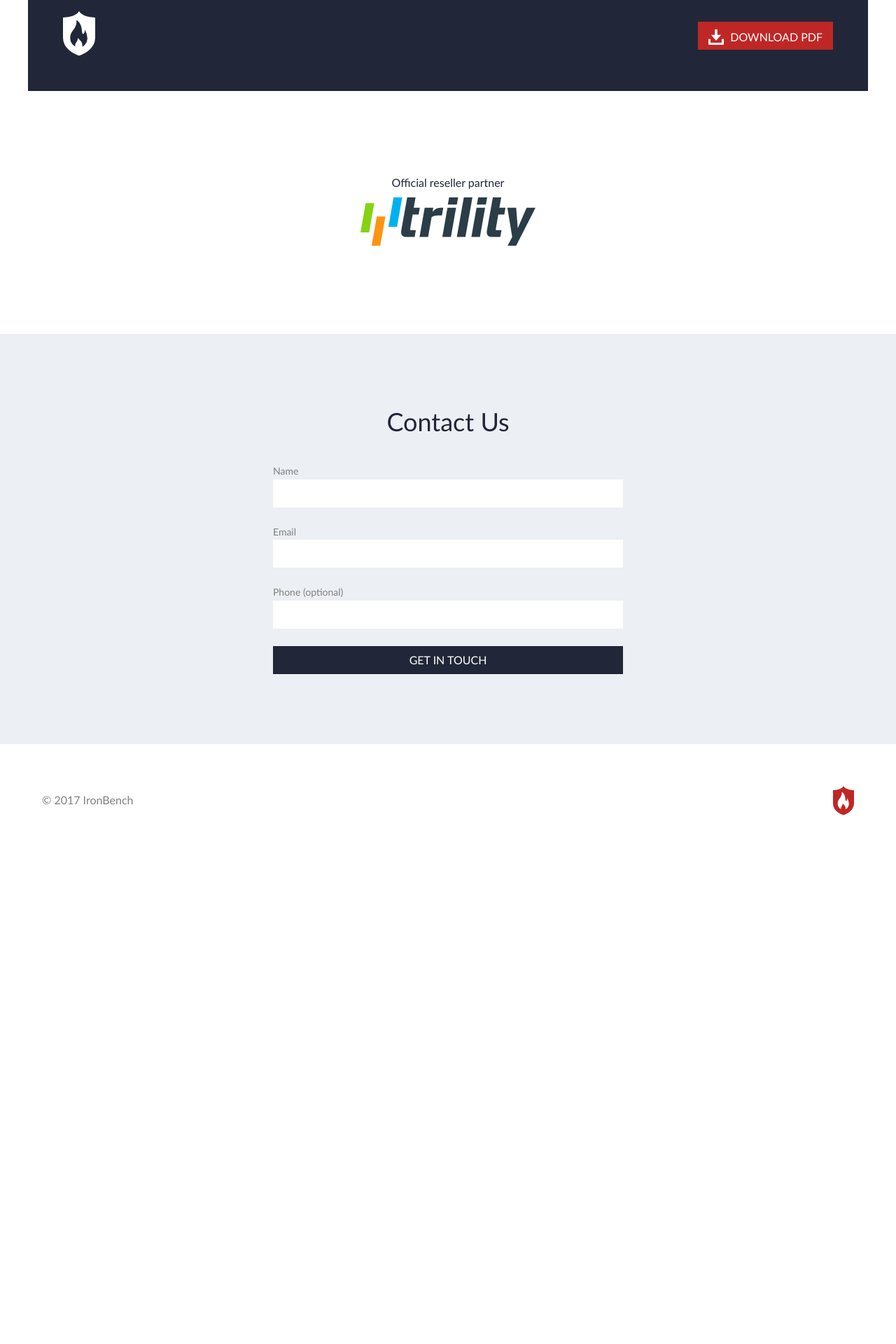
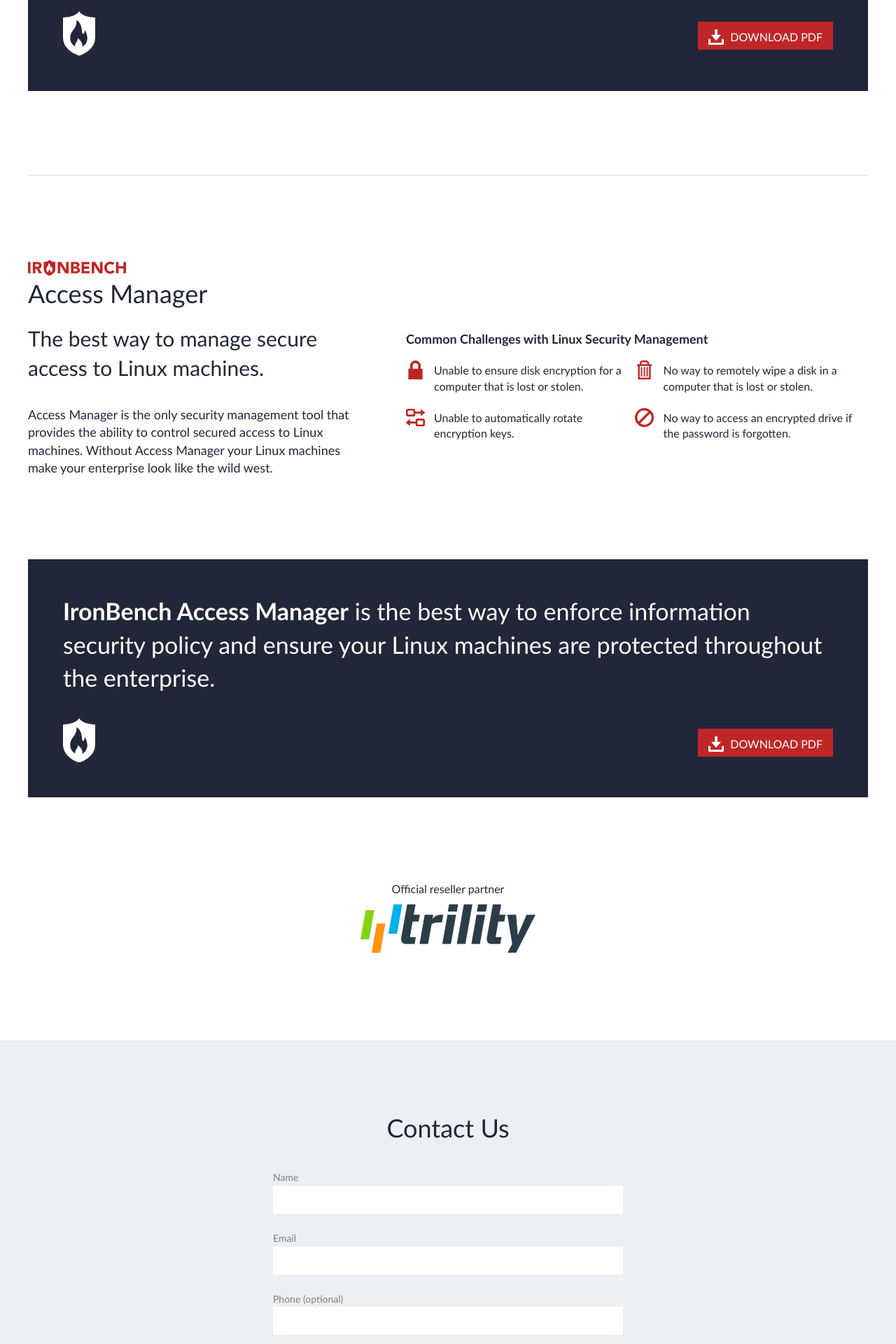
Before and after one commit to ironbench/ironbench.github.io, a Jekyll site: the page built from index.html, in a window 1280 px wide. Shown: the part 1241-3161 px from the top of the page at 70% size. Built offline with Jekyll 4.4.1, drawn with Linux system fonts in a browser that asks for light colours; before the commit the page ends 2465 px from its top, so only the background shows below that.

Commit message:
added content for access manager

```diff
--- /dev/null
+++ b/_includes/content/products/access-manager.html
@@ -0,0 +1,55 @@
+<div class="product">
+  <div class="wrapper">
+    <svg class="product__logo" xmlns="http://www.w3.org/2000/svg" viewBox="0 0 280 45.973">
+      <use xlink:href="#ironbench-logo"></use>
+    </svg>
+    <div class="product__desc">
+      <h2>Access Manager</h2>
+      <h3>The best way to manage secure access to Linux machines.</h3>
+      <p>Access Manager is the only security management tool that provides the ability to control secured access to Linux machines. Without Access Manager your Linux machines make your enterprise look like the wild west.</p>
+    </div>
+    <div class="product__info">
+      <h4>Common Challenges with Linux Security Management</h4>
+      <ul class="icon-list">
+        <li class="icon-list__item">
+          <svg class="ui-icon icon-list__icon" xmlns="http://www.w3.org/2000/svg" viewBox="0 0 36 36">
+            <use xlink:href="#icon-lock"></use>
+          </svg>
+          Unable to ensure disk encryption for a computer that is lost or stolen.
+        </li>
+        <li class="icon-list__item">
+          <svg class="ui-icon icon-list__icon" xmlns="http://www.w3.org/2000/svg" viewBox="0 0 36 36">
+            <use xlink:href="#icon-trash"></use>
+          </svg>
+          No way to remotely wipe a disk in a computer that is lost or stolen.
+        </li>
+        <li class="icon-list__item">
+          <svg class="ui-icon icon-list__icon" xmlns="http://www.w3.org/2000/svg" viewBox="0 0 36 36">
+            <use xlink:href="#icon-rotate"></use>
+          </svg>
+          Unable to automatically rotate encryption keys.
+        </li>
+        <li class="icon-list__item">
+          <svg class="ui-icon icon-list__icon" xmlns="http://www.w3.org/2000/svg" viewBox="0 0 36 36">
+            <use xlink:href="#icon-no"></use>
+          </svg>
+          No way to access an encrypted drive if the password is forgotten.
+        </li>
+      </ul>
+    </div>
+  </div>
+  <div class="product__callout wrapper">
+    <div class="callout">
+      <p><strong>IronBench Access Manager</strong> is the best way to enforce information security policy and ensure your Linux machines are protected throughout the enterprise.</p>
+      <svg class="callout__icon" xmlns="http://www.w3.org/2000/svg" viewBox="0 0 46 63.633">
+        <use xlink:href="#icon-shield"></use>
+      </svg>
+      <a class="callout__btn btn btn--icon" href="#">
+        <svg class="btn__icon ui-icon" xmlns="http://www.w3.org/2000/svg" viewBox="0 0 36 36">
+          <use xlink:href="#icon-download"></use>
+        </svg>
+        <span class="btn__text">Download PDF</span>
+      </a>
+    </div>
+  </div>
+</div>
--- a/_includes/svg.html
+++ b/_includes/svg.html
@@ -54,4 +54,26 @@
     <path d="M31 22.5V31H5v-8.5H0v11A2.5 2.5 0 0 0 2.5 36h31a2.5 2.5 0 0 0 2.5-2.5v-11z"/>
   </symbol>
 
+  <symbol id="icon-trash" viewBox="0 0 36 36">
+    <title>
+      trash icon
+    </title>
+    <path d="M32.627 9.58L31.27 7.56a1.637 1.637 0 0 0-1.207-.642H26.91V4.17a2.148 2.148 0 0 0-.547-1.32L24.06.55A2.14 2.14 0 0 0 22.74 0h-9.524A2.133 2.133 0 0 0 11.9.55L9.763 2.682A2.152 2.152 0 0 0 9.217 4v2.918h-3.29a1.632 1.632 0 0 0-1.2.642L3.37 9.567c-.235.353-.082.642.343.642h2.28v25.016a.776.776 0 0 0 .77.774h22.628a.778.778 0 0 0 .774-.774v-25h2.117c.426 0 .58-.29.343-.645m-20.19-2.834v-1.41a2.167 2.167 0 0 1 .546-1.32l.25-.246a2.15 2.15 0 0 1 1.316-.548h6.856a2.155 2.155 0 0 1 1.32.548l.414.412a2.167 2.167 0 0 1 .546 1.318v1.246a.817.817 0 0 1-.02.172H12.458a.817.817 0 0 1-.022-.172m14.507 4.24V32a.778.778 0 0 1-.774.774H9.99A.776.776 0 0 1 9.216 32V10.988a.772.772 0 0 1 .772-.77H26.23a.775.775 0 0 1 .713.766"/>
+    <path d="M13.122 12.4h-.936a.777.777 0 0 0-.776.774V29.89a.776.776 0 0 0 .776.772h.936a.774.774 0 0 0 .772-.772V13.17a.774.774 0 0 0-.772-.774M17.556 30.66h.936a.776.776 0 0 0 .776-.77V13.17a.78.78 0 0 0-.776-.775h-.936a.778.778 0 0 0-.774.774v16.72a.774.774 0 0 0 .774.77M22.93 30.66h.935a.774.774 0 0 0 .774-.77V13.17a.778.778 0 0 0-.775-.775h-.936a.776.776 0 0 0-.775.774v16.72a.772.772 0 0 0 .774.77"/>
+  </symbol>
+
+  <symbol id="icon-no" viewBox="0 0 36 36">
+    <title>
+      no symbol icon
+    </title>
+    <path d="M0 18A18 18 0 1 0 18 0 18 18 0 0 0 0 18M18 4.5A13.435 13.435 0 0 1 25.81 7L7 25.81A13.49 13.49 0 0 1 18 4.5m0 27a13.414 13.414 0 0 1-7.857-2.53l18.825-18.827A13.488 13.488 0 0 1 18 31.5"/>
+  </symbol>
+
+  <symbol id="icon-rotate" viewBox="0 0 36 36">
+    <title>
+      rotate icon
+    </title>
+    <path d="M32.084 20.127H22.3a3.915 3.915 0 0 0-3.916 3.916v1.627H7.834v-4.042c0-.63-.393-.812-.875-.41L.36 26.74a.924.924 0 0 0 0 1.465l6.6 5.526c.482.4.877.22.877-.41v-4.044H18.39V30.9a3.915 3.915 0 0 0 3.91 3.92h9.78A3.916 3.916 0 0 0 36 30.9v-6.857a3.916 3.916 0 0 0-3.916-3.916m.47 10.273a.98.98 0 0 1-.98.98h-8.76a.98.98 0 0 1-.98-.98v-5.843a.977.977 0 0 1 .978-.98h8.76a.978.978 0 0 1 .98.98zM3.914 15.873H13.7a3.916 3.916 0 0 0 3.916-3.916V10.33h10.547v4.045c0 .627.394.812.876.408l6.6-5.52a.926.926 0 0 0 0-1.468l-6.6-5.524c-.482-.4-.877-.22-.877.41v4.044H17.61V5.1a3.916 3.916 0 0 0-3.91-3.92H3.916A3.916 3.916 0 0 0 0 5.1v6.862a3.914 3.914 0 0 0 3.913 3.916M3.447 5.6a.98.98 0 0 1 .98-.98h8.76a.98.98 0 0 1 .98.98v5.85a.976.976 0 0 1-.98.977h-8.76a.98.98 0 0 1-.982-.977z"/>
+  </symbol>
+
 </svg>
--- a/_sass/abstracts/_functions.scss
+++ b/_sass/abstracts/_functions.scss
@@ -48,3 +48,16 @@
 
   @return ($pxval / $base) * 1rem;
 }
+
+
+
+// Tint and shade
+// --------------------------------------------------------------------------
+
+@function tint($color, $percentage) {
+  @return mix($color-white, $color, $percentage);
+}
+
+@function shade($color, $percentage) {
+  @return mix($color-black, $color, $percentage);
+}
--- a/_sass/layout/_page.scss
+++ b/_sass/layout/_page.scss
@@ -19,6 +19,13 @@
   font-size: rem(36);
   font-weight: 300;
   text-align: center;
+}
+
+.divider > hr {
+  height: 1px;
+  margin: 0;
+  border: 0;
+  background: tint($color-med-gray, 75);
 }
 
 
--- a/_sass/layout/_product.scss
+++ b/_sass/layout/_product.scss
@@ -86,6 +86,12 @@
   }
 }
 
+.product__info > h4 {
+  margin: 0 0 1em;
+  font-size: rem(18);
+  font-weight: 600;
+}
+
 
 
 // Icon list
--- a/index.html
+++ b/index.html
@@ -13,6 +13,12 @@
 </div>
 
 {% include content/products/cloud-config.html %}
+
+<div class="divider wrapper">
+  <hr>
+</div>
+
+{% include content/products/access-manager.html %}
 
 <figure class="sponsor">
   <figcaption>Official reseller partner</figcaption>
```
